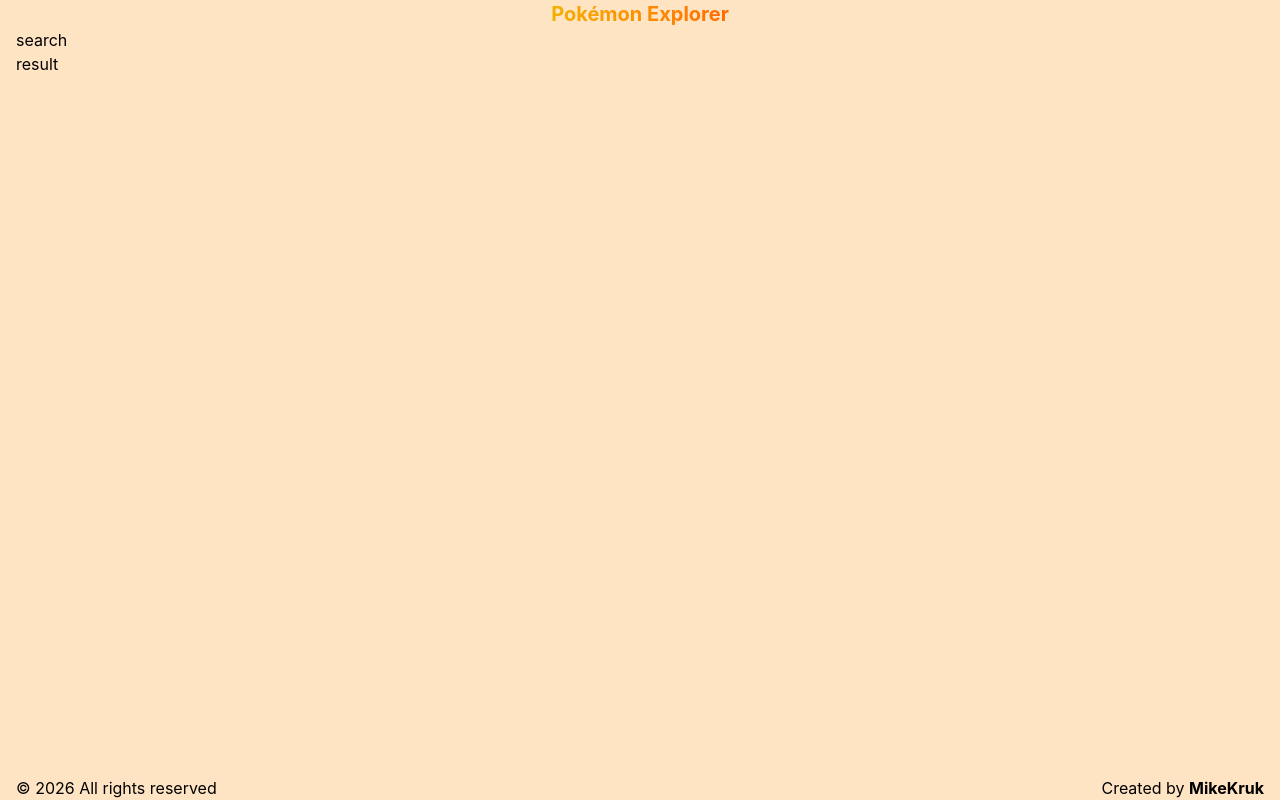
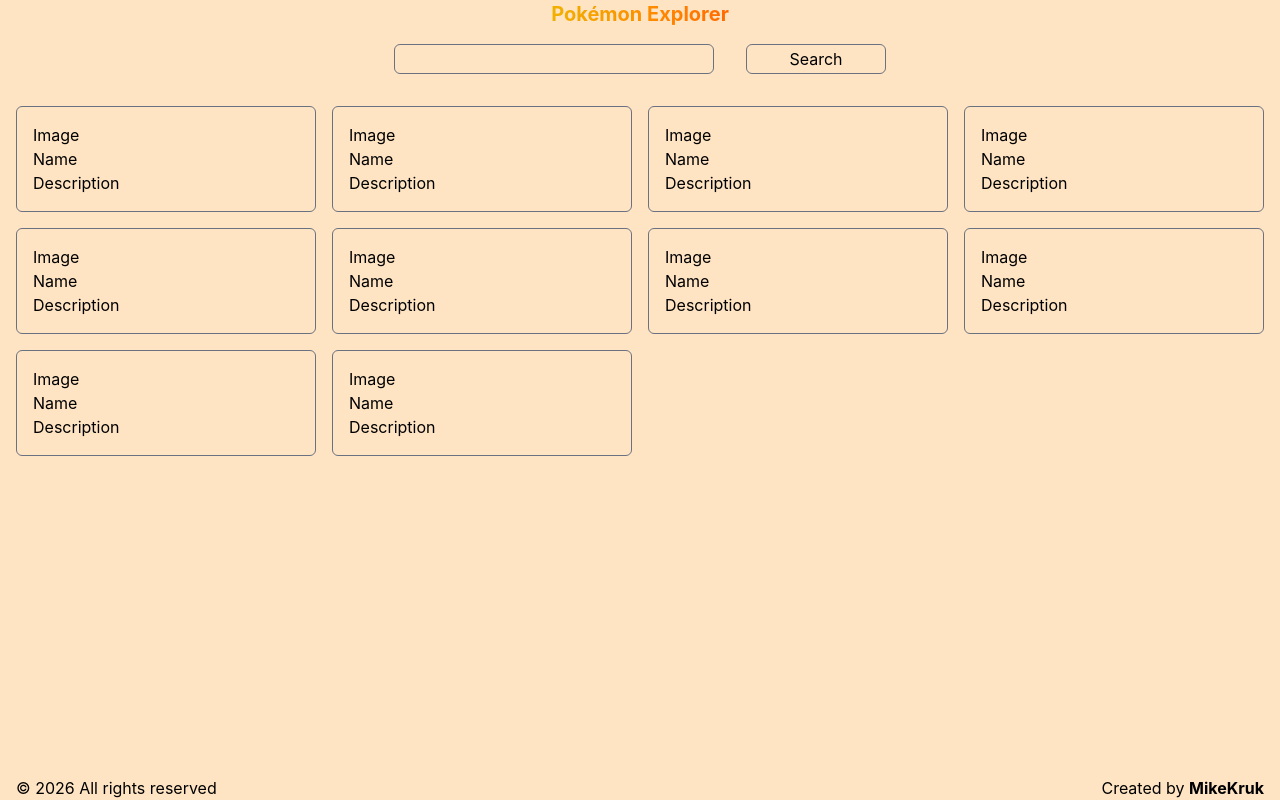
Before and after one commit to MikeKruk/React-2026-Q2, a React (Vite) app in the folder rs-react-app/: page / in a window 1280 px wide. Built offline with nearby package versions, Linux system fonts and the light colour scheme.

Commit message:
feat: implement search feature UI structure and base layout

```diff
--- a/rs-react-app/src/App.tsx
+++ b/rs-react-app/src/App.tsx
@@ -1,5 +1,7 @@
 import { Component } from 'react';
 
+import CardList from './features/search/components/CardList';
+import SearchSection from './features/search/components/SearchSection';
 import Footer from './layout/Footer';
 import Header from './layout/Header';
 
@@ -8,9 +10,9 @@
     return (
       <div className="min-h-screen px-4 bg-background flex flex-col">
         <Header />
-        <main className='flex-1'>
-          <section>search</section>
-          <section>result</section>
+        <main className="flex-1 my-4 flex flex-col gap-8">
+          <SearchSection />
+          <CardList />
         </main>
         <Footer />
       </div>
--- /dev/null
+++ b/rs-react-app/src/features/search/components/Card.tsx
@@ -0,0 +1,13 @@
+import { Component } from 'react';
+
+export default class Card extends Component {
+  render() {
+    return (
+      <div className="border border-gray-500 rounded-md p-4">
+        <div>Image</div>
+        <div>Name</div>
+        <div>Description</div>
+      </div>
+    );
+  }
+}
--- /dev/null
+++ b/rs-react-app/src/features/search/components/CardList.tsx
@@ -0,0 +1,14 @@
+import { Component } from 'react';
+import Card from './Card';
+
+export default class CardList extends Component {
+  render() {
+    return (
+      <section className="grid grid-cols-2 md:grid-cols-4 gap-4">
+        {Array.from({ length: 10 }).map((_, index) => (
+          <Card key={index} />
+        ))}
+      </section>
+    );
+  }
+}
--- /dev/null
+++ b/rs-react-app/src/features/search/components/SearchButton.tsx
@@ -0,0 +1,18 @@
+import { Component } from 'react';
+
+export default class SearchButton extends Component {
+  render() {
+    return (
+      <button
+        className="
+    w-full max-w-1/3 md:max-w-35 p-0.5 rounded-md
+    border border-gray-500
+    hover:bg-orange-400/70 hover:border-orange-400
+    active:bg-orange-400/70 active:border-orange-400
+    "
+      >
+        Search
+      </button>
+    );
+  }
+}
--- /dev/null
+++ b/rs-react-app/src/features/search/components/SearchInput.tsx
@@ -0,0 +1,18 @@
+import { Component } from 'react';
+
+export default class SearchInput extends Component {
+  render() {
+    return (
+      <input
+        className="
+      w-full max-w-2/3 md:max-w-xs p-0.5
+      border border-gray-500 rounded-md
+      focus-visible:ring-2 focus-visible:ring-orange-500 focus-visible:outline-none
+      "
+        name="search"
+        aria-label="Search field"
+        type="text"
+      />
+    );
+  }
+}
--- /dev/null
+++ b/rs-react-app/src/features/search/components/SearchSection.tsx
@@ -0,0 +1,14 @@
+import { Component } from 'react';
+import SearchButton from './SearchButton';
+import SearchInput from './SearchInput';
+
+export default class SearchSection extends Component {
+  render() {
+    return (
+      <section className="flex md:justify-center gap-8">
+        <SearchInput />
+        <SearchButton />
+      </section>
+    );
+  }
+}
```
